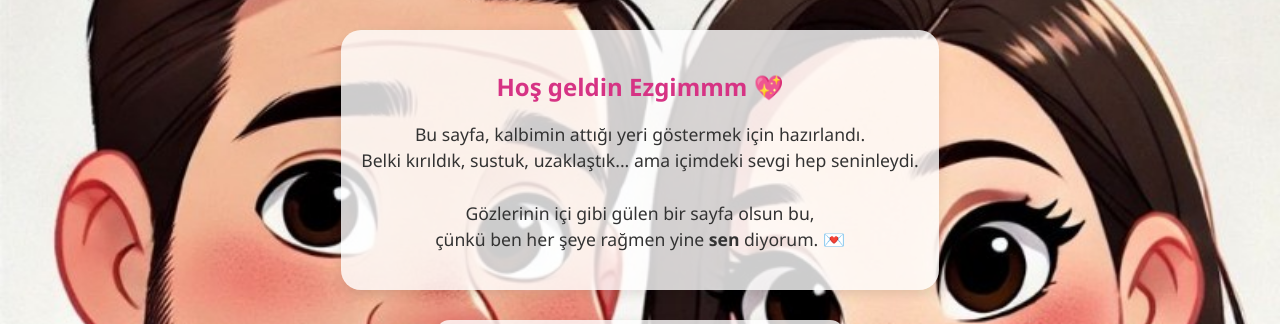
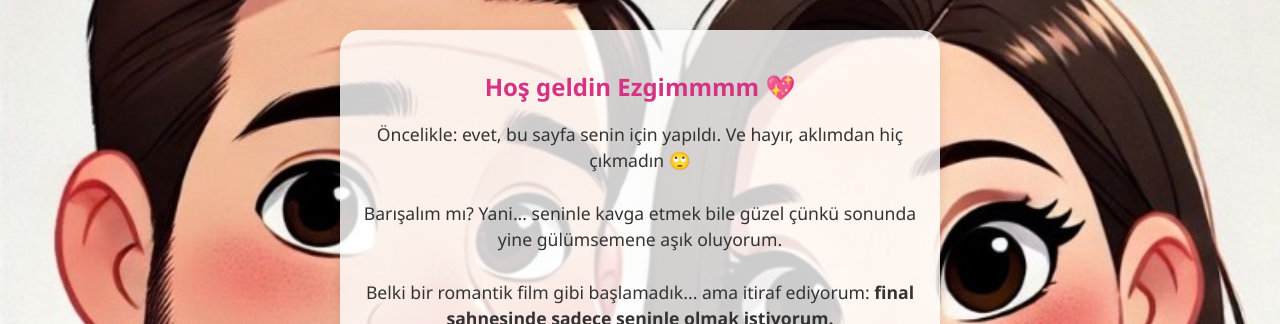
Before and after one commit to mtalhakaya/baris-sayfam, a plain HTML site: page index.html in a window 1280 px wide. Shown: the top 324 px of the page. Drawn offline with Linux system fonts and the light colour scheme.

Commit message:
Update index.html

```diff
--- a/index.html
+++ b/index.html
@@ -152,14 +152,20 @@
 <body>
 
   <div class="welcome">
-    <h2>Hoş geldin Ezgimmm 💖</h2>
-    <p>
-      Bu sayfa, kalbimin attığı yeri göstermek için hazırlandı.<br>
-      Belki kırıldık, sustuk, uzaklaştık... ama içimdeki sevgi hep seninleydi.<br><br>
-      Gözlerinin içi gibi gülen bir sayfa olsun bu,<br>
-      çünkü ben her şeye rağmen yine <strong>sen</strong> diyorum. 💌
-    </p>
-  </div>
+  <h2>Hoş geldin Ezgimmmm 💖</h2>
+  <p>
+    Öncelikle: evet, bu sayfa senin için yapıldı. Ve hayır, aklımdan hiç çıkmadın 🙄<br><br>
+
+    Barışalım mı? Yani... seninle kavga etmek bile güzel çünkü sonunda yine gülümsemene aşık oluyorum.<br><br>
+
+    Belki bir romantik film gibi başlamadık... ama itiraf ediyorum:
+    <strong>final sahnesinde sadece seninle olmak istiyorum.</strong><br><br>
+
+    Ve evet, “HAYIR” butonunun kaçması tamamen bilinçli 🙃
+    Çünkü sen zaten “EVET” diyeceksin, ben biliyorum 💌
+  </p>
+</div>
+
 
   <h1>Barışalım mı Kalbim 💖</h1>
 
```
